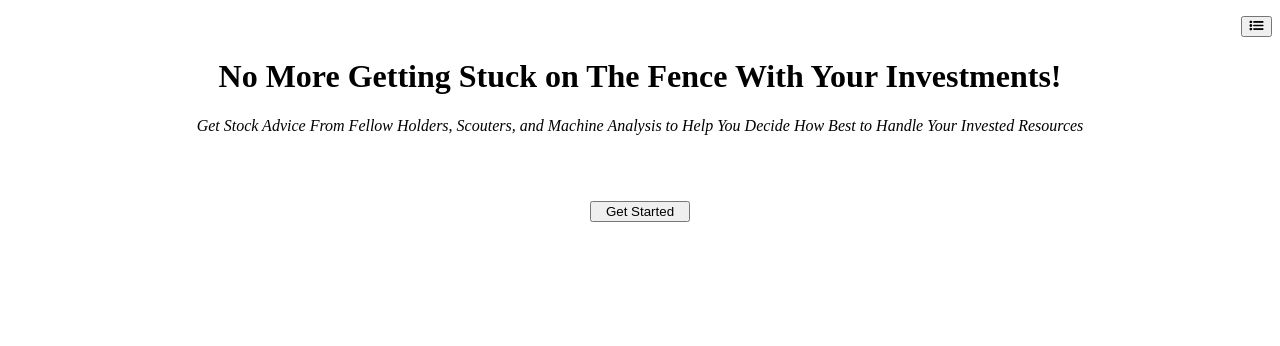
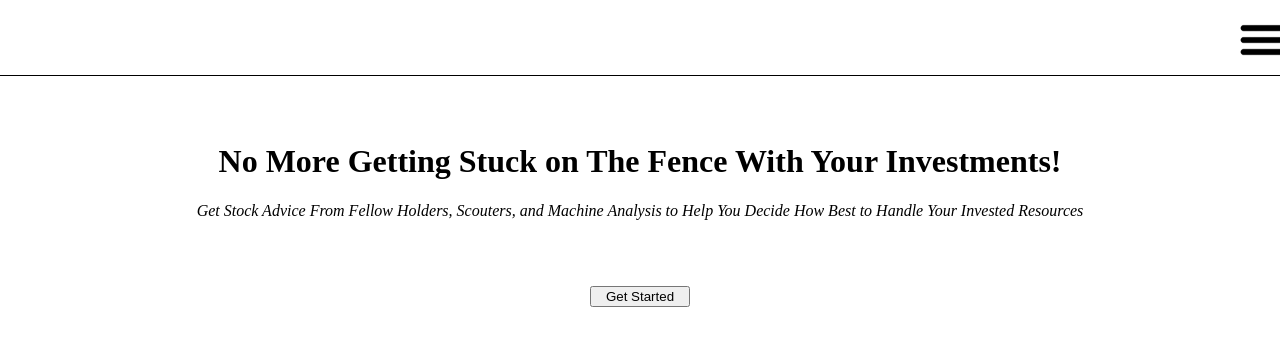
Before and after one commit to arkaazattar/Stock-Investment-App, a Flask app: page / in a window 1280 px wide. Shown: the top 346 px of the page. Run offline with Flask 3, Linux system fonts and the light colour scheme.

Commit message:
Created barebones login/signup page, added scaled header, need to add footer.
Co-authored-by: Arkaaz Attar <arkaazattar@gmail.com>

```diff
--- /dev/null
+++ b/static/css/index.css
@@ -0,0 +1,39 @@
+.background{
+    background-color: rgb(255, 255, 255);
+    flex: 1;
+}
+
+.header {
+    width: 100%;
+    height: 75px;
+    background-color: rgb(255, 255, 255);
+    border-bottom: 1px solid black;
+    position: fixed;
+    top: 0;
+    left: 0;
+    z-index: 1000;
+}
+
+/* will fix later
+.footer{
+    position: flex;
+    bottom: 0;
+    width: 100%;
+    height: 75px;
+    background-color: rgb(212, 212, 212);
+} */
+
+.threedots{
+    width: 45px;
+    top: 3%;
+    left: 96.767%;
+    position: fixed;
+
+}
+
+.button{
+    border-color: transparent;
+    background-color: transparent;
+    cursor: pointer;
+
+}
--- a/templates/auth/login.html
+++ b/templates/auth/login.html
@@ -1,7 +1,7 @@
 <!DOCTYPE html>
 <html>
     <head>
-        <title>Login</title>
+        <title>Login | StockAdvice</title>
     </head>
 
     <body>
--- a/templates/auth/signup.html
+++ b/templates/auth/signup.html
@@ -1,7 +1,7 @@
 <!DOCTYPE html>
 <html>
     <head>
-        <title>Sign Up</title>
+        <title>Sign Up | StockAdvice</title>
     </head>
 
     <body>
--- a/templates/index.html
+++ b/templates/index.html
@@ -1,25 +1,20 @@
 <!DOCTYPE html>
 <html>
 
-    <!-- <style>
-    .button{
-
-    }
-    </style>
-    -->
     <head>
         <title>StockAdvice: 100% Free Stocks Advice App | Get Buy, Sell, Hold Advice on Options, ETFS, Crypto... </title>
+        <link rel="stylesheet" href="../static/css/index.css">
     </head>
-    <body>
-        <form id="form2">
-            <p style="text-align: right;">
-            <button type="submit" value="Submit">
-            <img src="static/images/3dots.png" style="width: 15px;" alt="Click me" >
+    <body class="background">
+        <div class="header">
+            <!-- <div class ="footer"> -->
+            <form id="form2">
+                <p style="text-align: right;">
+                    <button class="button">
+                        <img src="static/images/3dots.png" class="threedots"  alt="Dashboard" >
+                    </button></p></form>
+        <br><br><br><br>
 
-            </button>
-            <!-- </a>     -->
-            </p>
-        </form>
 
 
         <form id="form" style="text-align: center;">
@@ -27,6 +22,9 @@
             <p><em>Get Stock Advice From Fellow Holders, Scouters, and Machine Analysis to Help You Decide How Best to Handle Your Invested Resources</em></p>
             <p><button id="getstarted" type="submit" value="Submit" style="width: 100px; margin-top: 50px;">Get Started</button></p>
         </form>
+
+        </div>
+    <!-- </div> -->
     </body>
 </html>
 
```
Also changed, not shown: static/css/dashboard.css (renamed from static/css/3dots.css, +14 -0 lines), static/js/dashboard.js (+14 -0 lines), templates/3dots.html (deleted, +0 -15 lines), templates/dashboard.html (+13 -3 lines), static/images/3dots.png.
